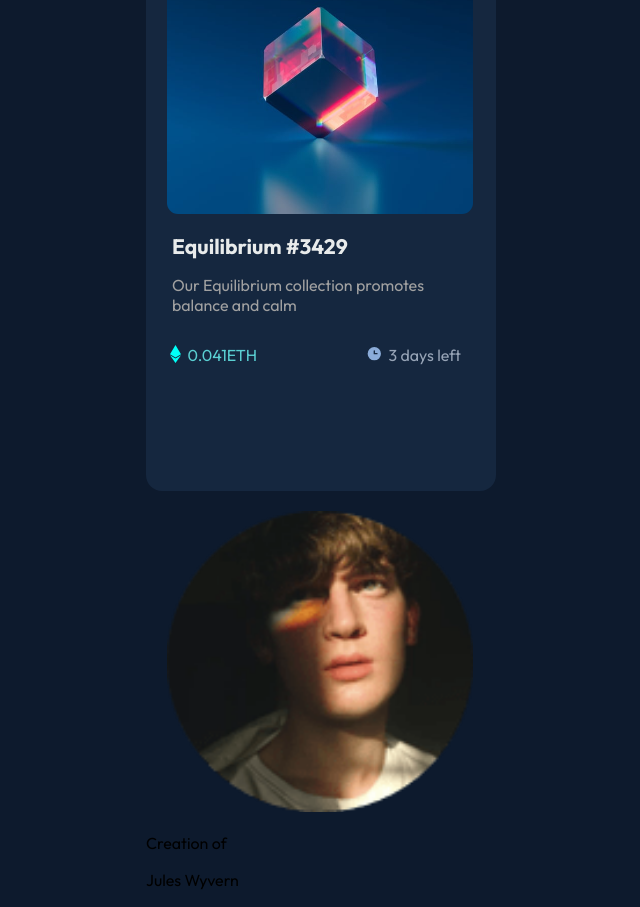
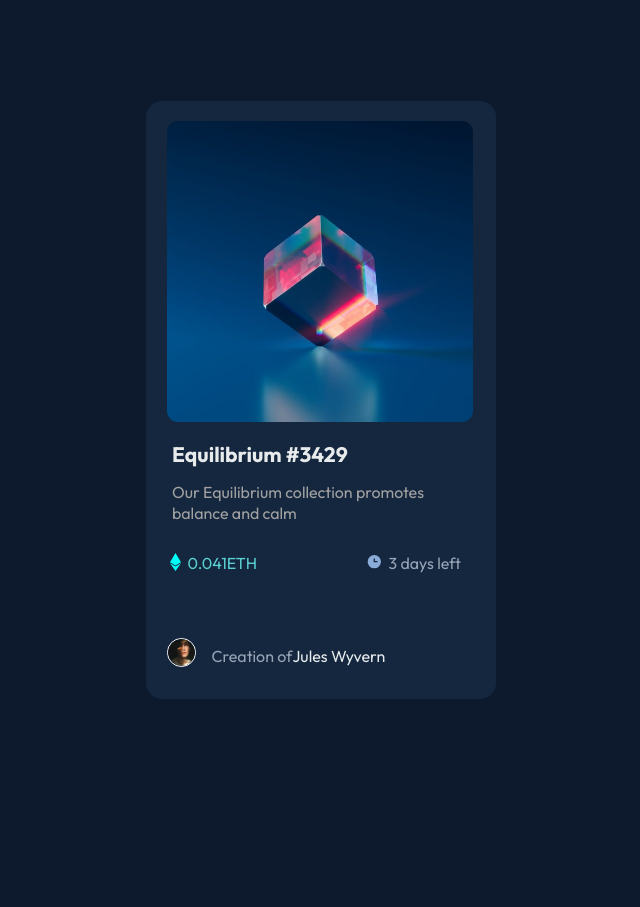
Before and after one commit to bombblastmedia/nft-challenge, a plain HTML site: page index.html in a window 1280 px wide. Shown: the whole page, without its empty margins (319-959 px from the left). After the commit the page ends 800 px from the top, so only its background shows below. Drawn offline with Linux system fonts and the light colour scheme.

Commit message:
aligned and sized avatar image and text

```diff
--- a/index.html
+++ b/index.html
@@ -37,10 +37,10 @@
                     <p>3 days left</p>
                 </div>
             </div>
-        </div>
 
-        <div class="image-avatar">
-            <img src="images\image-avatar.png" alt="portrait of person">
+<div class="image-avatar-container">
+        <div>
+            <img class="image-avatar" src="images\image-avatar.png" alt="portrait of person">
         </div>
         <div class="image-avatar-text">
             <p>Creation of</p>
@@ -48,9 +48,11 @@
         <div class="persons-name">
             <p>Jules Wyvern</p>
         </div>
-        </div>
+</div>
+       </div>
 
-        </div>
+
+      </div>
     </main>
     <!--  <footer>
         <div class="attribution ">
--- a/style.css
+++ b/style.css
@@ -94,6 +94,34 @@ h2 {
     height: 1.38rem;
 }
 
+.image-avatar-container{
+  display: flex;
+}
+
+.image-avatar {
+
+  width: 1.8rem;
+  height: auto;
+  border-radius: 50%;
+  border: 1px solid #FFFFFF;
+  margin-right: 1em;
+  margin-top: 3em;
+}
+
+.image-avatar-text{
+  color: #97A4B6;
+  margin-top: 2.5em;
+
+
+}
+
+.persons-name {
+  color: #E6EBEB;
+  margin-top: 2.5em;
+
+
+}
+
 footer {
     position: absolute;
     bottom: 0;
```
